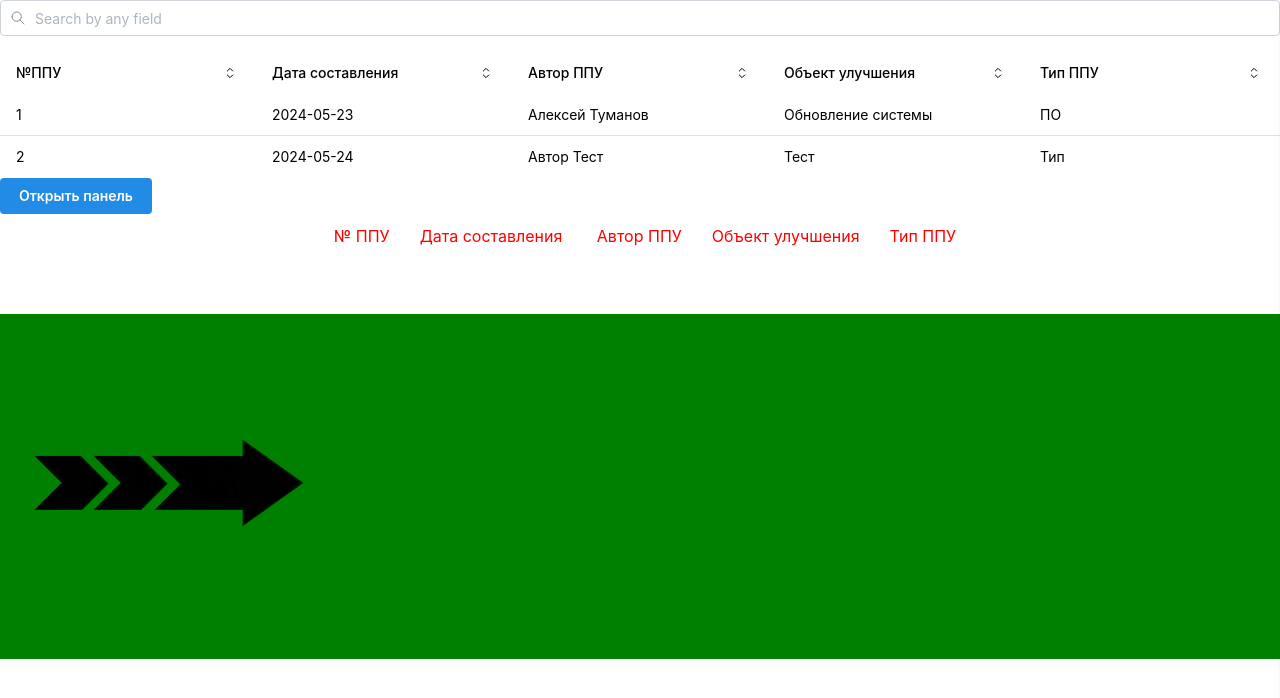
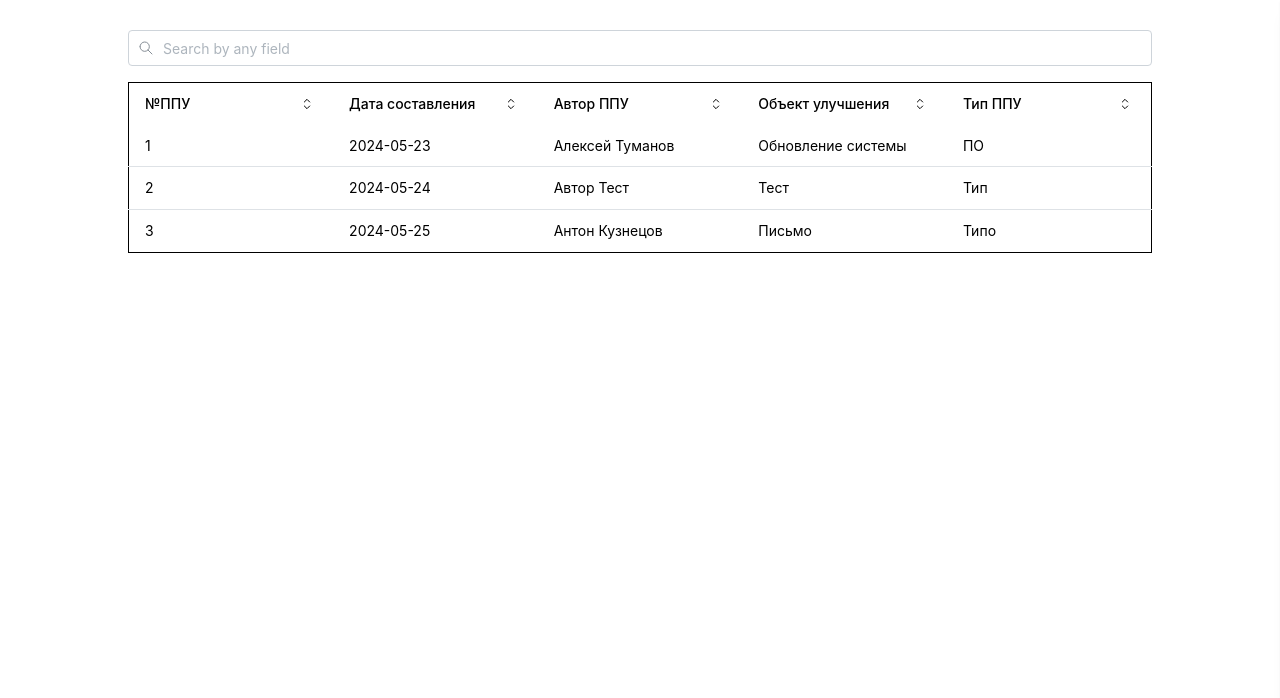
Before and after one commit to chugumba/ppu, a React (Vite) app: page / in a window 1280 px wide. Shown: the top 698 px of the page. Built offline with nearby package versions, Linux system fonts and the light colour scheme.

Commit message:
Обновлены стили приложения
Также изменёно открытие выезжающего меню

```diff
--- a/src/App.tsx
+++ b/src/App.tsx
@@ -4,7 +4,10 @@ import '@mantine/core/styles.css';
 import { MantineProvider } from '@mantine/core';
 import { TableSort } from "./components/TablePpu";
 import SliderMenu from './components/SliderMenu';
-import Header from './components/Header';
+import React from 'react';
+//import Header from './components/Header';
+
+const currentPpu = React.createContext('');
 
 function App() {
 
@@ -12,9 +15,12 @@ function App() {
 
     <MantineProvider>
 
-      <TableSort/>
-      <SliderMenu/>
-      <Header />
+      <currentPpu.Provider value = ''>
+        <TableSort/>
+        <SliderMenu/>
+      </currentPpu.Provider>
+
+      {/*<Header />*/}
 
     </MantineProvider>
 
--- a/src/components/SliderMenu.tsx
+++ b/src/components/SliderMenu.tsx
@@ -1,5 +1,6 @@
 import { Button, Paper } from '@mantine/core';
 import React, {useState} from 'react';
+import style from '../styles/styles.module.css'
 
 export default function SliderMenu() {
 
@@ -33,9 +34,9 @@ export default function SliderMenu() {
 
   return (
     <>
-        <Button onClick={handleButtonClick}> Открыть панель</Button>
+        <Button className={style.clickButton} id="open-panel-button" onClick={handleButtonClick}> Открыть панель</Button>
         <Paper style={panelStyle} shadow="sm" radius="xs" p="xl">
-            <Button onClick={handlePanelClose}>Закрыть панель</Button>
+            <Button id="close-panel-button" onClick={handlePanelClose}>Закрыть панель</Button>
         </Paper>
     </>
   );
--- a/src/components/TablePpu.tsx
+++ b/src/components/TablePpu.tsx
@@ -1,4 +1,6 @@
-import { useState } from 'react';
+import React, { useState } from 'react';
+import styles from '../styles/TableSort.module.css'
+//import SliderMenu from './SliderMenu';
 import {
   Table,
   ScrollArea,
@@ -12,8 +14,7 @@ import {
 } from '@mantine/core';
 import { IconSelector, IconChevronDown, IconChevronUp, IconSearch } from '@tabler/icons-react';
 import classes from '../styles/TableSort.module.css';
-import { invoke } from "@tauri-apps/api/tauri";
-import SliderMenu from './SliderMenu';
+//import { invoke } from "@tauri-apps/api/tauri";
 
 /*
 
@@ -128,6 +129,13 @@ const data: RowData[] = [
     author: 'Автор Тест',
     object: 'Тест',
     type: 'Тип',
+  },
+  {
+    ppu: 3,
+    date: '2024-05-25',
+    author: 'Антон Кузнецов',
+    object: 'Письмо',
+    type: 'Типо',
   }
 ];
 
@@ -151,7 +159,8 @@ export function TableSort() {
   };
 
   const rows = sortedData.map((row) => (
-    <Table.Tr key={row.ppu} className = {classes.entry} onClick={() => console.log(row.ppu)}>
+    /*<Table.Tr key={row.ppu} className = {classes.entry} onClick={() => console.log(row.ppu)}>*/
+    <Table.Tr key={row.ppu} className={classes.entry} onClick={() => document.getElementById('open-panel-button').click()} >
       <Table.Td>{row.ppu}</Table.Td>
       <Table.Td>{row.date}</Table.Td>
       <Table.Td>{row.author}</Table.Td>
@@ -162,14 +171,14 @@ export function TableSort() {
 
   return (
     <ScrollArea>
-      <TextInput
+      <TextInput className={styles.searchField}
         placeholder="Search by any field"
         mb="md"
         leftSection={<IconSearch style={{ width: rem(16), height: rem(16) }} stroke={1.5} />}
         value={search}
         onChange={handleSearchChange}
       />
-      <Table horizontalSpacing="md" verticalSpacing="xs" miw={700} layout="fixed">
+      <Table horizontalSpacing="md" verticalSpacing="xs" miw={700} layout="fixed" className={styles.tableField}>
         <Table.Tbody>
           <Table.Tr>
             <Th
--- a/src/styles/TableSort.module.css
+++ b/src/styles/TableSort.module.css
@@ -18,6 +18,33 @@
   }
 
   /*Это просто тест, можешь удалять*/
-  .entry:hover {
-    border: 10px solid red;
+  .entry {
+    cursor: pointer;
+    --opacity:1;
+    transition: all 500ms ease;
+    opacity: var(--opacity);
+
+    &:hover {
+      background-color: #666;
+    }
+
+    &:active {
+      background-color: red;
+    }
   }
+
+  .searchField {
+    width: 80%;
+    margin-top: 30px;
+    margin-left: 10%;
+    margin-right: 10%;
+    margin-bottom: 30px;
+  }
+
+  .tableField {
+    width: 80%;
+    margin-left: 10%;
+    margin-right: 10%;
+    border: 1px solid black;
+    border-radius: 10px;
+  }
--- a/src/styles/styles.module.css
+++ b/src/styles/styles.module.css
@@ -38,3 +38,7 @@
 
 
 /*MAIN_CONTAINER CSS*/
+
+.clickButton {
+    display: none;
+}
```
